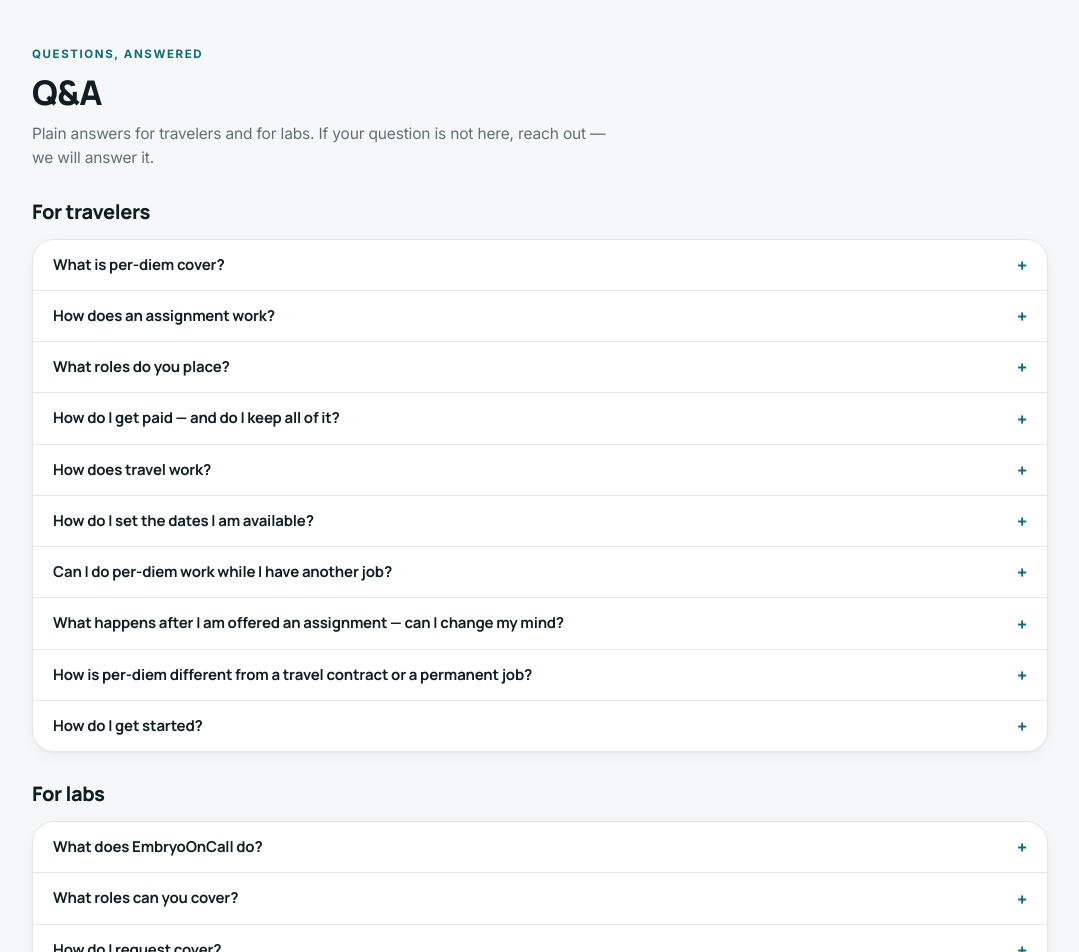
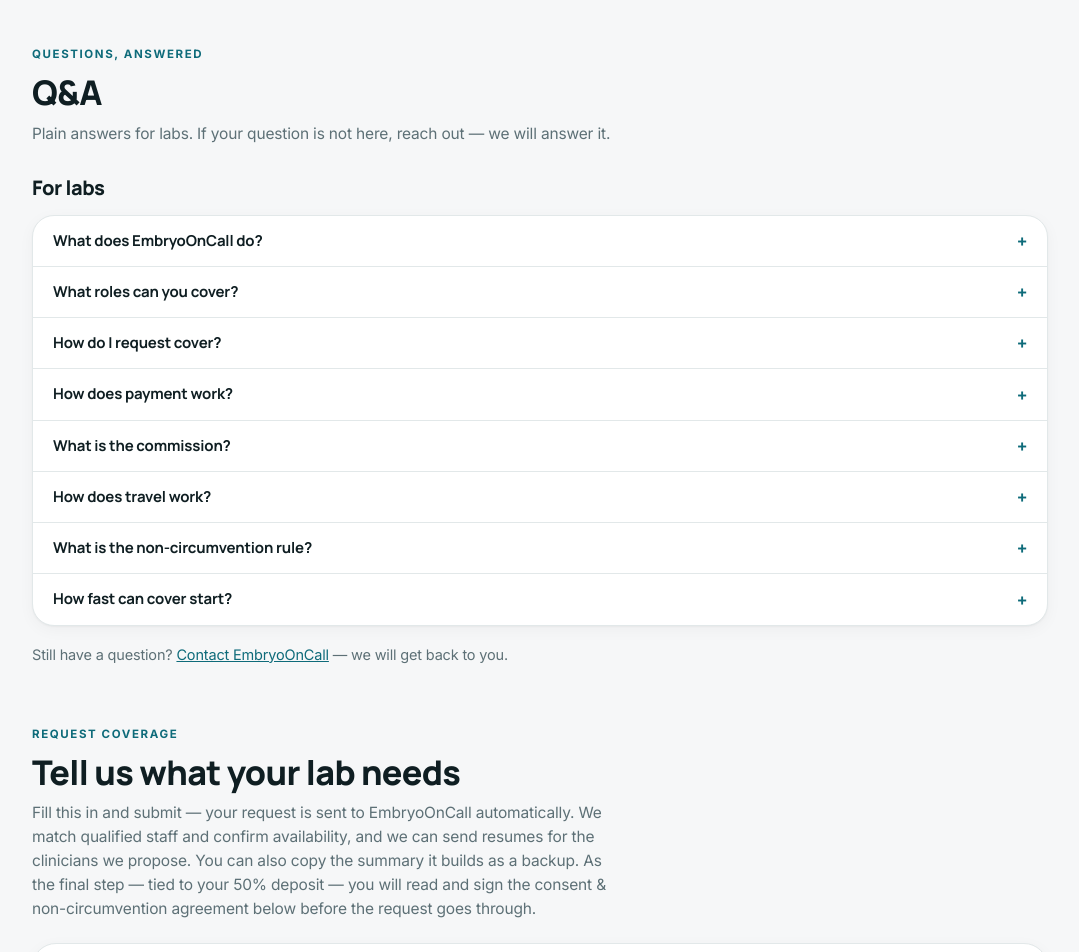
Before and after one commit to kangrim1981/embryooncall, a plain HTML site: page index.html in a window 1280 px wide. Shown: the part 2620-3572 px from the top of the page, without its empty margins (100-1179 px from the left). Drawn offline with Linux system fonts and the light colour scheme.

Commit message:
Move traveler Q&A to traveler sign-up page

```diff
--- a/index.html
+++ b/index.html
@@ -571,55 +571,9 @@
             <p class="eyebrow">Questions, answered</p>
             <h2>Q&amp;A</h2>
             <p class="sub">
-              Plain answers for travelers and for labs. If your question is
+              Plain answers for labs. If your question is
               not here, reach out — we will answer it.
             </p>
-          </div>
-
-          <div class="qa-group">
-            <h3>For travelers</h3>
-            <div class="qa-list">
-              <details class="qa-item">
-                <summary>What is per-diem cover?</summary>
-                <p>A lab needs an extra pair of trained hands for a set number of days — someone is sick, on leave, or a busy cycle needs more staff. You step in, do the work for those days, and go home when the cover ends. You pick the dates you are available, and you are never sent somewhere you did not agree to.</p>
-              </details>
-              <details class="qa-item">
-                <summary>How does an assignment work?</summary>
-                <p>A lab tells us the dates and skills it needs. If the dates and skills fit you, we send you the details — the lab, the dates, and what the work covers. You can accept or decline. If you accept, the lab pays a deposit before your contact details are shared, travel is arranged, and you start on day one ready to work.</p>
-              </details>
-              <details class="qa-item">
-                <summary>What roles do you place?</summary>
-                <p>Five roles: Senior Embryologist, Andrologist-CLS, MA (Medical Assistant), Sonographer, and Nurse. Everyone we place has 5+ years of experience.</p>
-              </details>
-              <details class="qa-item">
-                <summary>How do I get paid — and do I keep all of it?</summary>
-                <p>You keep 100% of your pay. The commission is charged to the lab, not taken out of what you earn.</p>
-              </details>
-              <details class="qa-item">
-                <summary>How does travel work?</summary>
-                <p>Travel is paid back at exact cost, and paid promptly. Your expenses are capped: flights are economy class, capped at the market rate plus 25%; hotels are capped at the fair market rate plus 25%; meals are capped at $75 per day; ground transport is capped at $50 per day. All travel is booked through Navan. Keep your receipts — receipts are needed for everything.</p>
-              </details>
-              <details class="qa-item">
-                <summary>How do I set the dates I am available?</summary>
-                <p>You set your own available dates when you join the roster, and you can update them any time. The more dates you list, the more assignments you can match — but you only ever go where you said yes.</p>
-              </details>
-              <details class="qa-item">
-                <summary>Can I do per-diem work while I have another job?</summary>
-                <p>Yes. Per-diem cover is flexible by design — you pick up assignments around your own schedule, and you can keep a staff job or another travel job at the same time.</p>
-              </details>
-              <details class="qa-item">
-                <summary>What happens after I am offered an assignment — can I change my mind?</summary>
-                <p>When you are offered an assignment, you can accept or decline it. If you decline, we offer it to someone else. Nothing is booked until you say yes.</p>
-              </details>
-              <details class="qa-item">
-                <summary>How is per-diem different from a travel contract or a permanent job?</summary>
-                <p>Per-diem means you cover a lab for a few days at a time, when it fits your schedule. A travel contract is a longer stay at one place, usually weeks or months. A permanent job is a full-time staff position at one lab. EmbryoOnCall is per-diem cover only.</p>
-              </details>
-              <details class="qa-item">
-                <summary>How do I get started?</summary>
-                <p>Join the traveling roster — tell us your role, your skills and experience, and the dates you are available. When a lab needs someone who matches you, we will be in touch.</p>
-              </details>
-            </div>
           </div>
 
           <div class="qa-group">
```
